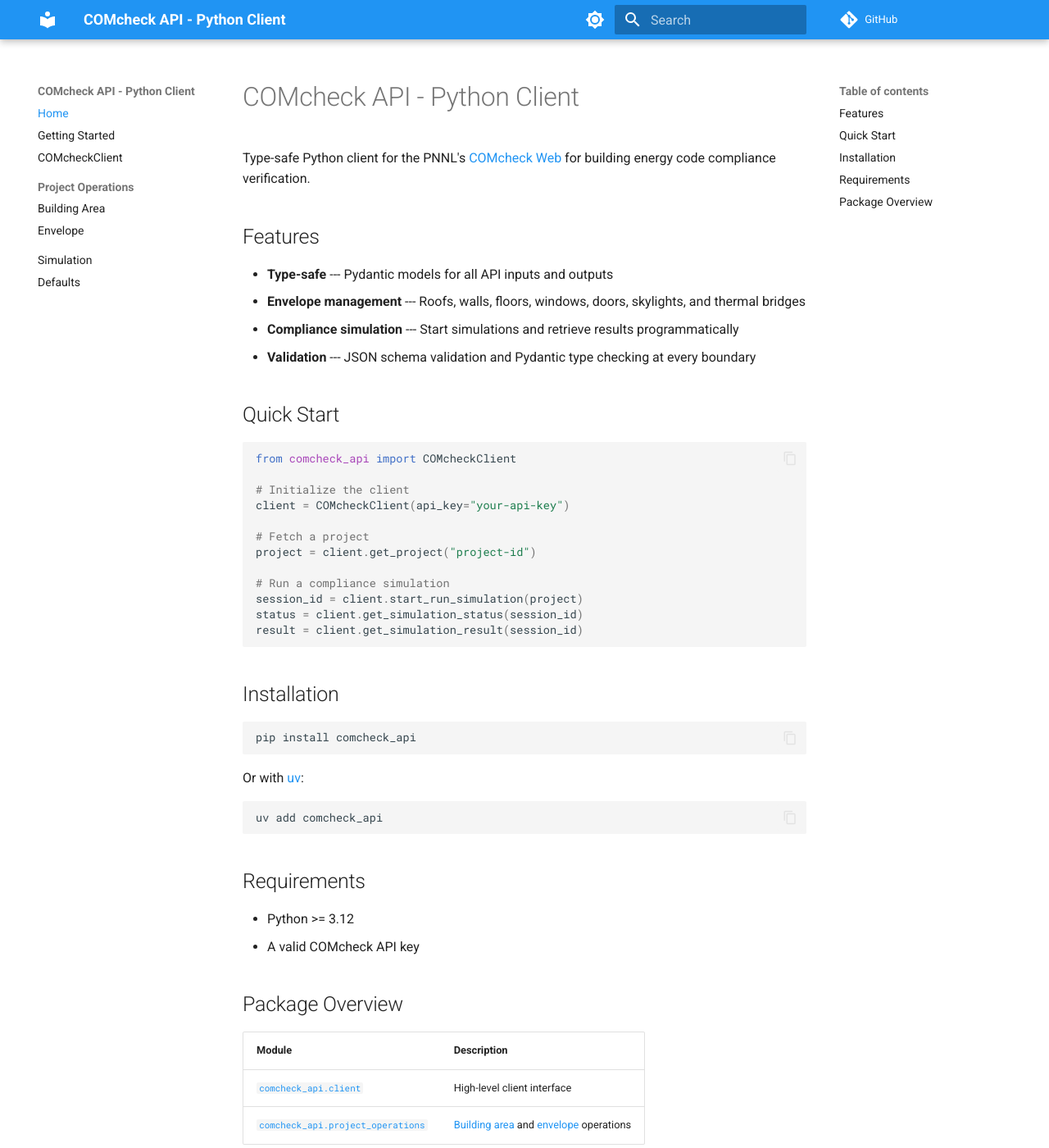
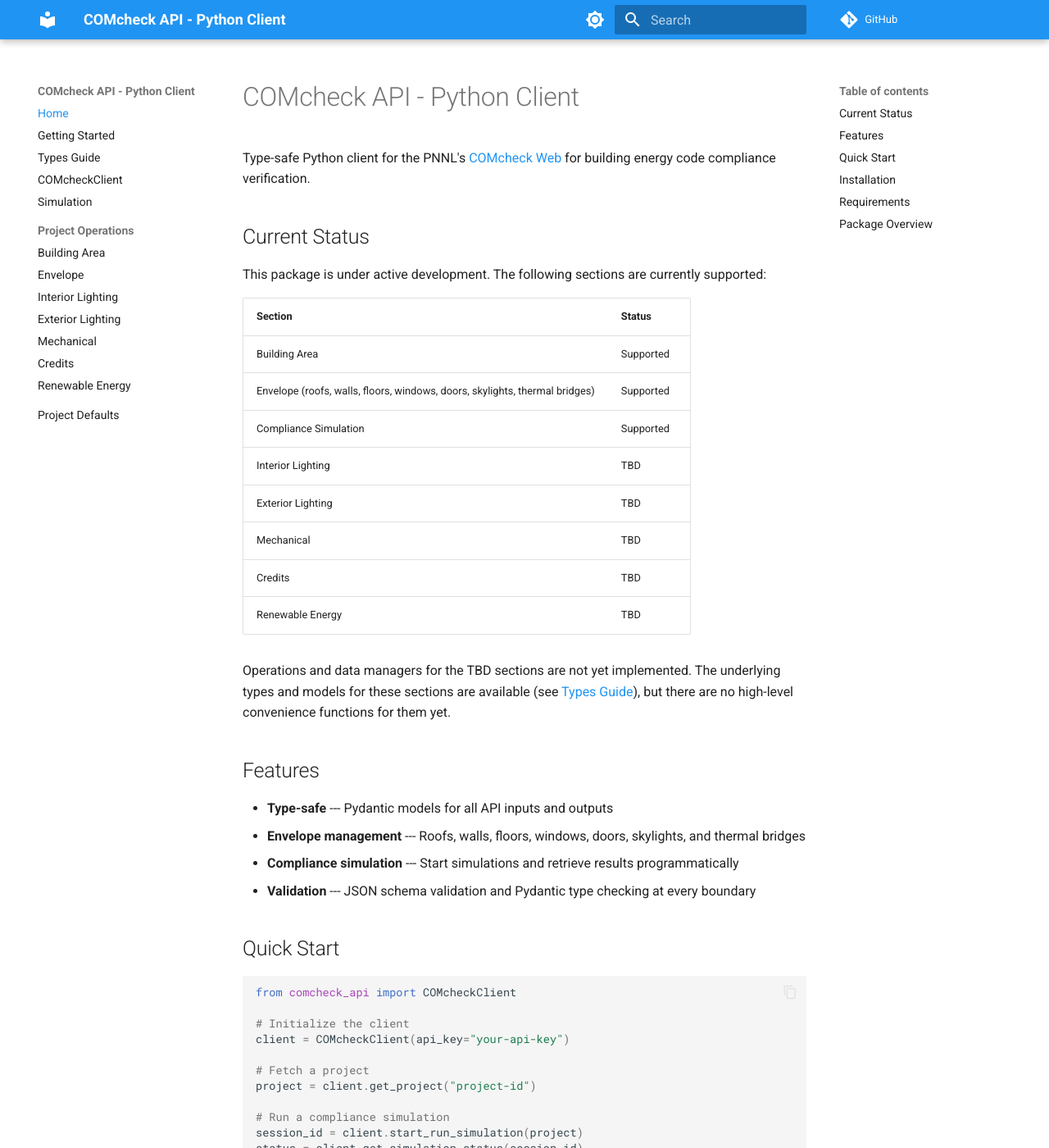
Before and after one commit to pnnl/comcheckweb-api-python, an MkDocs documentation site: the page built from docs_site/index.md, in a window 1280 px wide and 1400 px high. Shown: the whole window at 82% size. Built offline with MkDocs 1.6.1 and Material for MkDocs 9.7.7, drawn with Linux system fonts in a browser that asks for light colours; comment, search, counter and statistics services are not loaded.

Commit message:
Update documentations

```diff
--- a/docs_site/index.md
+++ b/docs_site/index.md
@@ -1,6 +1,23 @@
 # COMcheck API - Python Client
 
 Type-safe Python client for the PNNL's [COMcheck Web](https://comcheck.energycode.pnl.gov/) for building energy code compliance verification.
+
+## Current Status
+
+This package is under active development. The following sections are currently supported:
+
+| Section | Status |
+|---|---|
+| Building Area | Supported |
+| Envelope (roofs, walls, floors, windows, doors, skylights, thermal bridges) | Supported |
+| Compliance Simulation | Supported |
+| Interior Lighting | TBD |
+| Exterior Lighting | TBD |
+| Mechanical | TBD |
+| Credits | TBD |
+| Renewable Energy | TBD |
+
+Operations and data managers for the TBD sections are not yet implemented. The underlying types and models for these sections are available (see [Types Guide](types-guide.md)), but there are no high-level convenience functions for them yet.
 
 ## Features
 
--- a/mkdocs.yml
+++ b/mkdocs.yml
@@ -57,9 +57,15 @@
 nav:
   - Home: index.md
   - Getting Started: getting-started.md
+  - Types Guide: types-guide.md
   - COMcheckClient: api/client.md
+  - Simulation: api/simulation.md
   - Project Operations:
       - Building Area: api/operations/building-area.md
       - Envelope: api/operations/envelope.md
-  - Simulation: simulation.md
-  - Defaults: api/defaults.md
+      - Interior Lighting: api/operations/interior-lighting.md
+      - Exterior Lighting: api/operations/exterior-lighting.md
+      - Mechanical: api/operations/mechanical.md
+      - Credits: api/operations/credits.md
+      - Renewable Energy: api/operations/renewable-energy.md
+  - Project Defaults: api/defaults.md
```
Also changed, not shown: docs_site/api/operations/credits.md (added, +11 -0 lines), docs_site/api/operations/exterior-lighting.md (added, +12 -0 lines), docs_site/api/operations/interior-lighting.md (added, +13 -0 lines), docs_site/api/operations/mechanical.md (added, +13 -0 lines), docs_site/api/operations/renewable-energy.md (added, +12 -0 lines), docs_site/getting-started.md (+3 -0 lines), docs_site/types-guide.md (added, +172 -0 lines), docs_site/api/simulation.md (renamed from docs_site/simulation.md).
